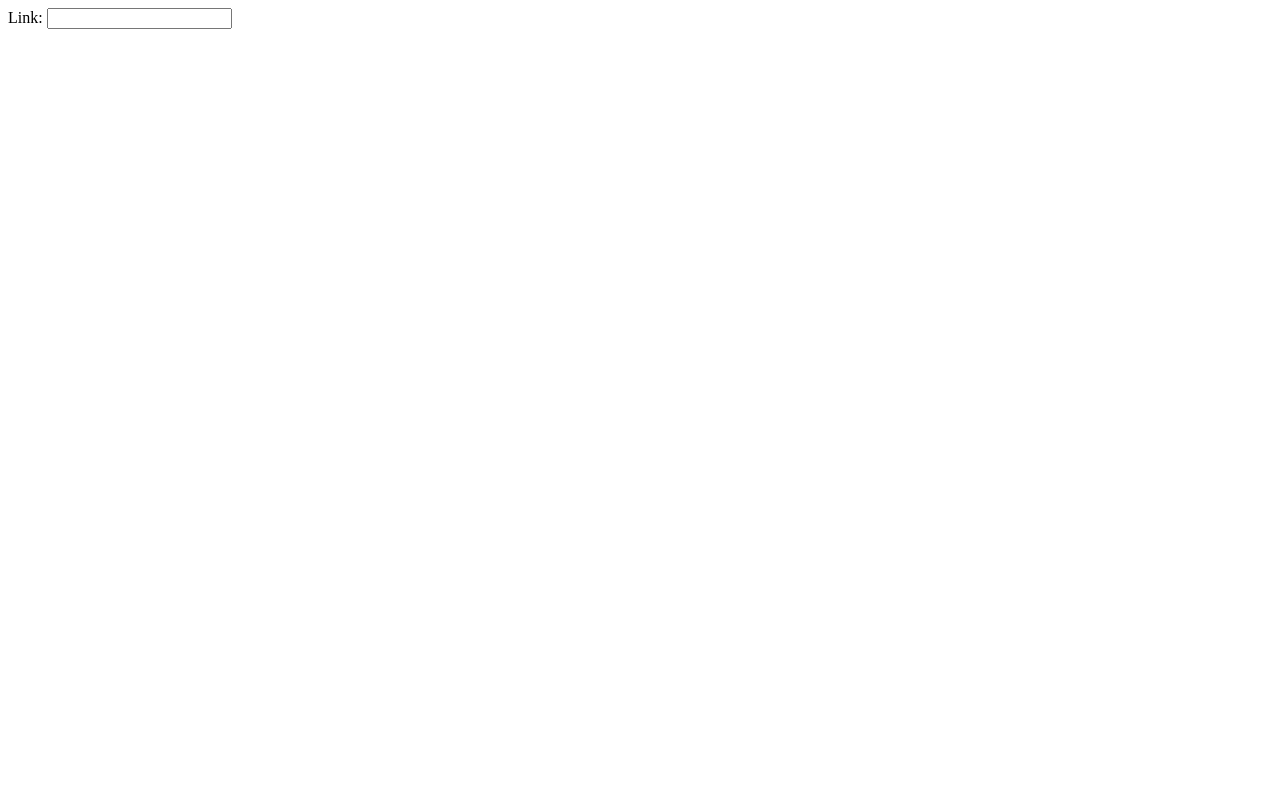
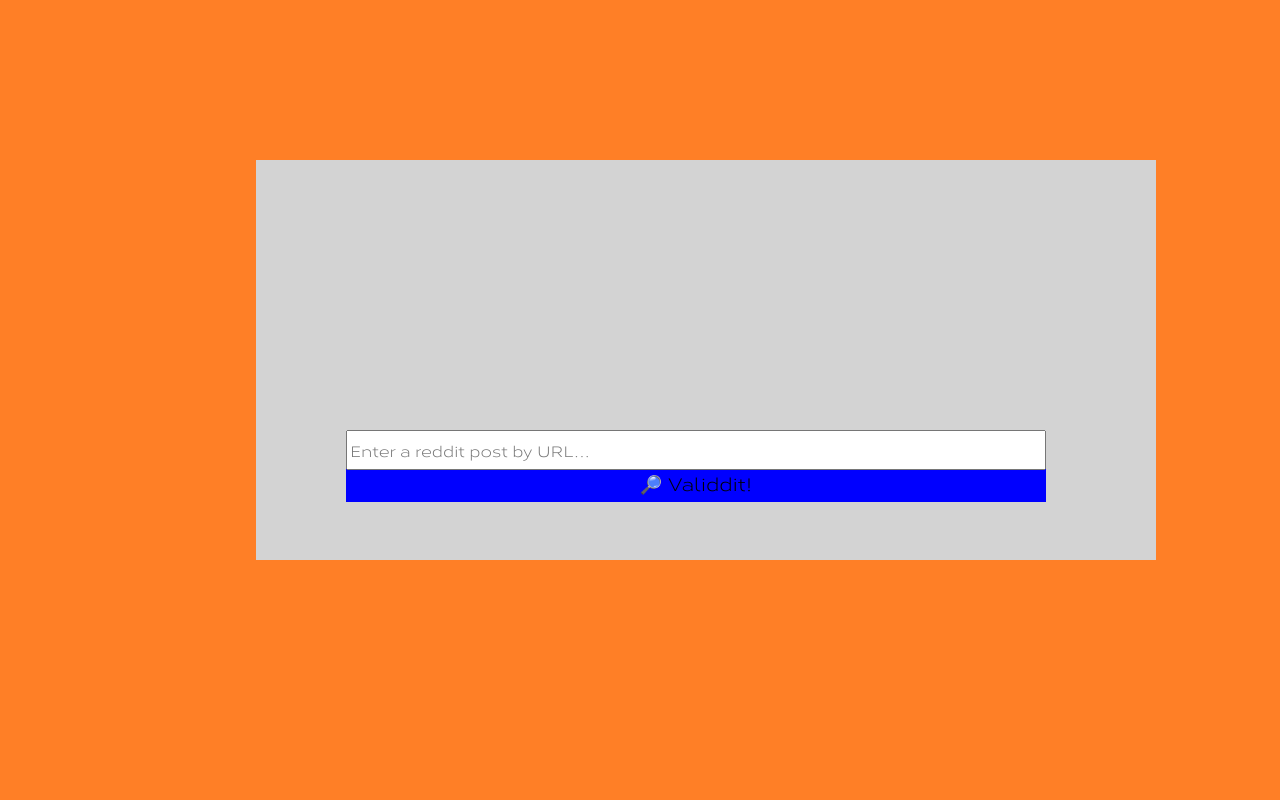
Before and after one commit to AryanGaryMinOmer-HTNE/RedditValiddit, a Flask app: page / in a window 1280 px wide. Before the commit the page is almost empty. Run offline with Flask 2, Linux system fonts and the light colour scheme.

Commit message:
HTML ADDED

```diff
--- a/pythonbackend/app.py
+++ b/pythonbackend/app.py
@@ -17,5 +17,5 @@ def getRedditClient():
     submission = reddit.submission(id=redditID)
     return render_template('search.html', titl=submission.title, auth=submission.author, up=submission.ups, dow=submission.downs)
 
-
-    #hello
+if __name__== "__main__":
+    app.run()
--- /dev/null
+++ b/pythonbackend/static/input.css
@@ -0,0 +1,40 @@
+@font-face {
+    font-family: caviar;
+    src: url('elems/corbert.ttf');
+}
+
+#main {
+    position: relative;
+    left: 10%;
+    top: -35%;
+    margin-top: 30%;
+    font-size: 15px;
+    height: 40px;
+    width: 700px;
+    font-family: caviar;
+}
+
+body {
+    background-color: #FF7F26;
+}
+
+.first-sec {
+    background-color: lightgrey;
+    width: 900px;
+    height: 400px;
+    position: absolute;
+    top: 20%;
+    left: 20%;
+}
+
+.search {
+    width:700px;
+    height:37px;
+    text-align: center;
+    margin-top: -0.6%;
+    margin-left: 10%;
+    background-color: blue;
+    font-size:18px;
+    border: none;
+    font-family: caviar;
+}
--- a/pythonbackend/templates/input.html
+++ b/pythonbackend/templates/input.html
@@ -1,11 +1,22 @@
 <html>
+    <style>
+
+    </style>
     <head>
         <title>Request Example</title>
+        <link rel="stylesheet" type="text/css" href="{{url_for('static',filename='input.css')}}">
     </head>
 
     <body>
-        <form class= "options" method="POST" action="/search">
-            Link: <input type="text" name='link'>
-        </form>
+        <div class="first-sec">
+            <form class= "options" method="POST" action="/search">
+                <input id="main" type="text" name='link' placeholder="Enter a reddit post by URL...">
+                <button class="search" type="sumbit">
+                     &#128270; Validdit!
+                </button>
+
+            </form>
+            </div>
+        </div>
     </body>
 </html>
```
Also changed, not shown: pythonbackend/static/elems/Validdit.png (added), pythonbackend/static/elems/cavier.ttf (added), pythonbackend/static/elems/corbert.ttf (added), 1 other file.
